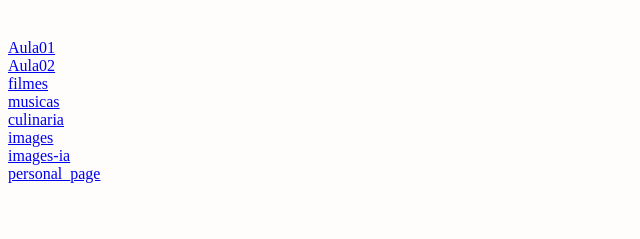
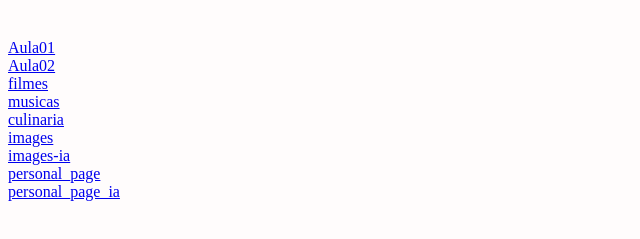
Before and after one commit to nicskxx/FUNDAMENTOS-HTML, a plain HTML site: page index.html in a window 1280 px wide. Shown: the part 59-298 px from the top of the page, without its empty margins (0-640 px from the left). Drawn offline with Linux system fonts and the light colour scheme; a web font is replaced by a local one.

Commit message:
enviando

```diff
--- a/index.html
+++ b/index.html
@@ -42,6 +42,7 @@ h1 {
     <a target="blank" href = "images.html"> images</a><br>
     <a target="blank" href = "images-ia.html"> images-ia</a><br>
     <a target="blank" href = "personal_page.html"> personal_page</a><br>
+    <a target="blank" href = "personal_page_ia.html"> personal_page_ia</a><br>
 
 
 </body>
```
